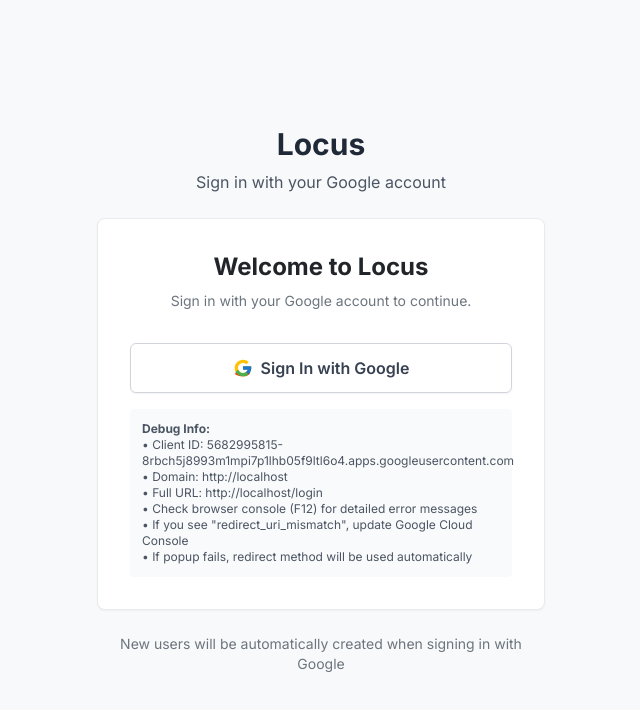
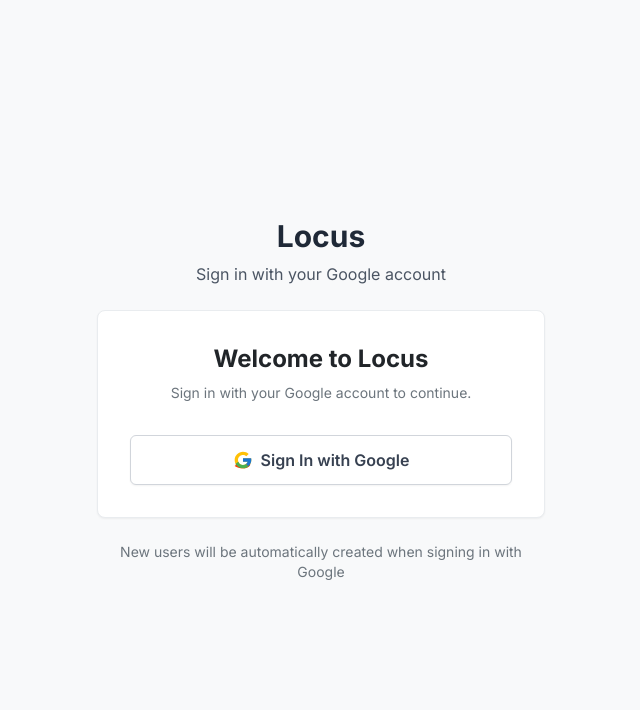
Before and after one commit to HarshXTrisha/locus_kaizen, a Next.js app: page /login in a window 1280 px wide. Shown: the top 710 px of the page, without its empty margins (319-959 px from the left). Built offline with nearby package versions, Linux system fonts and the light colour scheme; no server answers.

Commit message:
Remove sensitive debug information from login page for security

```diff
--- a/src/components/auth/LoginForm.tsx
+++ b/src/components/auth/LoginForm.tsx
@@ -113,16 +113,7 @@
         </button>
       </div>
 
-      {/* Debug Information */}
-      <div className="mt-4 p-3 bg-gray-50 rounded text-xs text-gray-600">
-        <p><strong>Debug Info:</strong></p>
-        <p>• Client ID: 5682995815-8rbch5j8993m1mpi7p1lhb05f9ltl6o4.apps.googleusercontent.com</p>
-        <p>• Domain: {typeof window !== 'undefined' ? window.location.origin : 'Loading...'}</p>
-        <p>• Full URL: {typeof window !== 'undefined' ? window.location.href : 'Loading...'}</p>
-        <p>• Check browser console (F12) for detailed error messages</p>
-        <p>• If you see &quot;redirect_uri_mismatch&quot;, update Google Cloud Console</p>
-        <p>• If popup fails, redirect method will be used automatically</p>
-      </div>
+
     </div>
   );
 }
```
